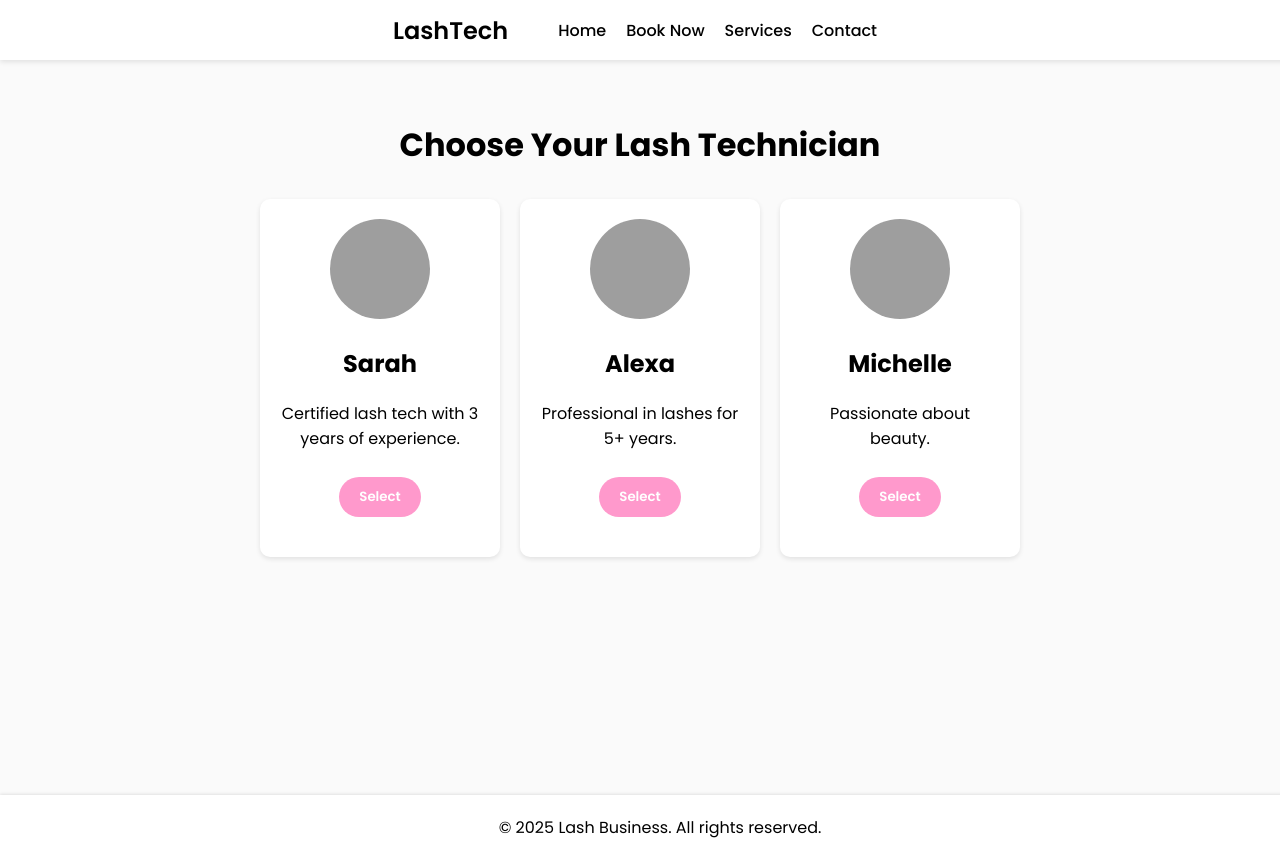
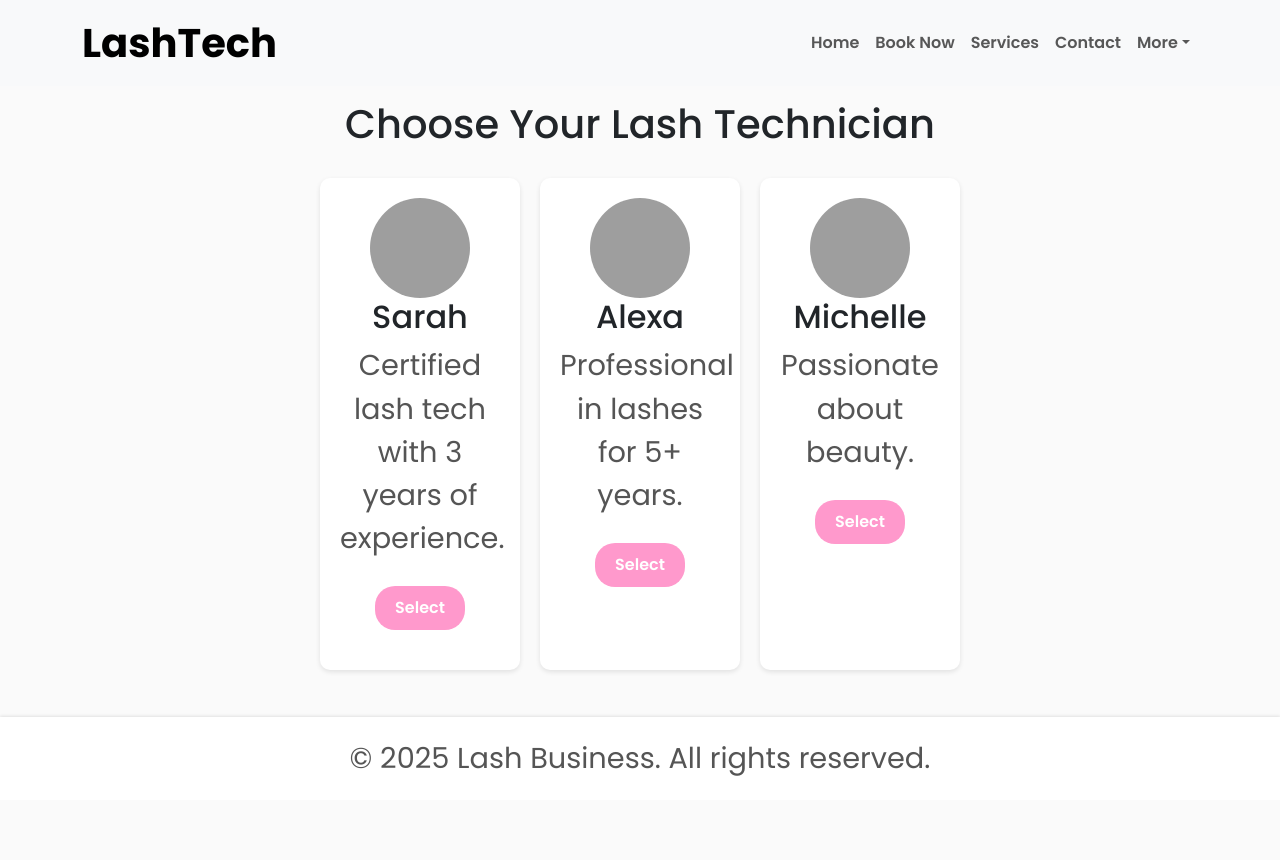
Before and after one commit to palmaisaias/GlamGo, a React (Vite) app: page /book in a window 1280 px wide. After the commit the page ends 800 px from the top, so only its background shows below. Built offline with nearby package versions, Linux system fonts and the light colour scheme; grey boxes are pictures that could not be loaded.

Commit message:
bootstrap possible fix

```diff
--- a/package.json
+++ b/package.json
@@ -10,8 +10,11 @@
     "preview": "vite preview"
   },
   "dependencies": {
+    "@popperjs/core": "^2.11.8",
+    "bootstrap": "^5.3.3",
     "framer-motion": "^11.16.1",
     "react": "^18.3.1",
+    "react-bootstrap": "^2.10.7",
     "react-dom": "^18.3.1",
     "react-icons": "^5.4.0",
     "react-router-dom": "^7.1.1"
--- a/src/App.jsx
+++ b/src/App.jsx
@@ -6,6 +6,7 @@ import SplashPage from "./pages/SplashPage";
 import LandingPage from "./pages/LandingPage";
 import BookNow from "./pages/BookNow";
 import TechnicianDetail from "./pages/TechnicianDetail";
+import "bootstrap/dist/css/bootstrap.min.css";
 
 function App() {
   return (
--- a/src/components/Navbar.css
+++ /dev/null
@@ -1,136 +0,0 @@
-/* src/components/Navbar.css */
-
-/* Navbar Container */
-.navbar {
-    position: fixed;
-    top: 0;
-    left: 0;
-    width: 100%; /* Use full width */
-    height: 60px;
-    background: #fff;
-    display: flex;
-    align-items: center;
-    justify-content:center; /* Align logo and menu icon on opposite sides */
-    padding: 0 20px;
-    box-shadow: 0 2px 5px rgba(0, 0, 0, 0.1);
-    z-index: 999;
-}
-
-/* Logo */
-.logo {
-    font-weight: 600;
-    font-size: 1.5rem;
-    color: #000;
-    text-decoration: none;
-}
-
-/* Hamburger Menu Icon */
-.menuIcon {
-    font-size: 2rem;
-    cursor: pointer;
-    display: none; /* Hidden by default, shown on small screens */
-    z-index: 1000;
-    color: #000;
-}
-
-/* Navigation Links */
-.navLinks {
-    list-style-type: none;
-    display: flex;
-    gap: 20px;
-    margin: 0;
-    padding: 50px;
-    flex-direction: row; /* Keep links horizontal by default */
-    justify-content: flex-end; /* Align links to the right */
-    align-items: center; /* Vertically center the links */
-    transition: transform 0.3s ease-in-out;
-}
-
-/* Individual Link Styling */
-.link {
-    text-decoration: none;
-    color: #000;
-    font-weight: 500;
-    font-size: 1rem;
-}
-
-/* Responsive Styles for Screens <= 768px */
-@media (max-width: 768px) {
-    .menuIcon {
-        display: block; /* Show hamburger menu */
-        position: relative;
-        padding-left: 23px;
-    }
-
-    .navLinks {
-        flex-direction: column; /* Stack links vertically */
-        position: fixed; /* Fixed positioning for overlay effect */
-        top: 0;
-        right: 0;
-        width: 80%; /* Cover a portion of the screen */
-        max-width: 300px; /* Set a maximum width */
-        height: 100vh;
-        background: #fff;
-        padding: 10px; /* Reduce padding for better alignment */
-        padding-top: 55px;
-        gap: 15px;
-        align-items: flex-end; /* Align links to the start (top-left) */
-        justify-content: flex-start; /* Ensure links start at the top */
-        box-shadow: -2px 0 5px rgba(0, 0, 0, 0.3);
-        transform: translateX(100%); /* Hidden off-screen by default */
-        transition: transform 0.3s ease-in-out;
-    }
-
-    .navLinks.open {
-        transform: translateX(0); /* Slide in from the right */
-    }
-
-    .link {
-        font-size: 1.2rem; /* Slightly larger text for easier tapping */
-    }
-}
-
-@media (max-width: 468px) {
-    .menuIcon {
-        display: block; /* Show hamburger menu */
-        position: relative;
-        padding-left: 23px;
-    }
-
-    .navLinks {
-        flex-direction: column; /* Stack links vertically */
-        position: fixed; /* Fixed positioning for overlay effect */
-        top: 0;
-        right: 0;
-        width: 80%; /* Cover a portion of the screen */
-        max-width: 300px; /* Set a maximum width */
-        height: 100vh;
-        background: #fff;
-        padding: 10px; /* Reduce padding for better alignment */
-        padding-top: 55px;
-        gap: 15px;
-        align-items: flex-end; /* Align links to the start (top-left) */
-        justify-content: flex-start; /* Ensure links start at the top */
-        box-shadow: -2px 0 5px rgba(0, 0, 0, 0.3);
-        transform: translateX(100%); /* Hidden off-screen by default */
-        transition: transform 0.3s ease-in-out;
-    }
-
-    .navLinks.open {
-        transform: translateX(0); /* Slide in from the right */
-    }
-
-    .link {
-        font-size: 1.2rem; /* Slightly larger text for easier tapping */
-    }
-}
-/* Further Adjustments for Screens <= 430px */
-@media (max-width: 430px) {
-    .menuIcon {
-        font-size: 2.5rem; /* Larger icon for smaller screens */
-    }
-
-    .link {
-        font-size: 1.4rem; /* Increase text size for small screens */
-    }
-}
--- a/src/components/Navbar.jsx
+++ b/src/components/Navbar.jsx
@@ -1,57 +1,60 @@
 // src/components/Navbar.jsx
 
-import React, { useState } from "react";
+import React from "react";
+import { Navbar, Nav, Container, NavDropdown } from "react-bootstrap";
 import { Link } from "react-router-dom";
-import { FaBars, FaTimes } from "react-icons/fa";
-import "./Navbar.css"; // Import the CSS file
 
-const Navbar = () => {
-  const [isOpen, setIsOpen] = useState(false);
+const BootstrapNavbar = () => {
+  return (
+    <Navbar bg="light" expand="lg" fixed="top">
+      <Container>
+        {/* Logo */}
+        <Navbar.Brand as={Link} to="/landing" className="fw-bold fs-1 fs-md-2 fs-lg-3 fs-xl-4">
+          LashTech
+        </Navbar.Brand>
 
-  // Toggle menu open/close state
-  const toggleMenu = () => {
-    setIsOpen((prevState) => !prevState);
-  };
+        {/* Hamburger Icon for Collapsible Menu */}
+        <Navbar.Toggle aria-controls="basic-navbar-nav" />
 
-  return (
-    <nav className="navbar">
-      {/* Logo Section */}
-      <div className="logo">
-        <Link to="/landing" style={{ textDecoration: "none", color: "#000" }}>
-          LashTech
-        </Link>
-      </div>
+        {/* Collapsible Menu */}
+        <Navbar.Collapse id="basic-navbar-nav">
+          <Nav className="ms-auto">
+            {/* Navigation Links */}
+            <Nav.Link as={Link} to="/landing" className="fw-semibold fs-6 fs-md-5 fs-lg-4 fs-xl-3">
+              Home
+            </Nav.Link>
+            <Nav.Link as={Link} to="/book" className="fw-semibold fs-6 fs-md-5 fs-lg-4 fs-xl-3">
+              Book Now
+            </Nav.Link>
+            <Nav.Link href="#services" className="fw-semibold fs-6 fs-md-5 fs-lg-4 fs-xl-3">
+              Services
+            </Nav.Link>
+            <Nav.Link href="#contact" className="fw-semibold fs-6 fs-md-5 fs-lg-4 fs-xl-3">
+              Contact
+            </Nav.Link>
 
-      {/* Hamburger Icon */}
-      <div className="menuIcon" onClick={toggleMenu}>
-        {isOpen ? <FaTimes /> : <FaBars />}
-      </div>
-
-      {/* Navigation Links */}
-      <ul className={`navLinks ${isOpen ? "open" : ""}`}>
-        <li>
-          <Link to="/landing" className="link" onClick={() => setIsOpen(false)}>
-            Home
-          </Link>
-        </li>
-        <li>
-          <Link to="/book" className="link" onClick={() => setIsOpen(false)}>
-            Book Now
-          </Link>
-        </li>
-        <li>
-          <a href="#services" className="link" onClick={() => setIsOpen(false)}>
-            Services
-          </a>
-        </li>
-        <li>
-          <a href="#contact" className="link" onClick={() => setIsOpen(false)}>
-            Contact
-          </a>
-        </li>
-      </ul>
-    </nav>
+            {/* Dropdown Menu */}
+            <NavDropdown
+              title="More"
+              id="nav-dropdown"
+              className="fw-semibold fs-6 fs-md-5 fs-lg-4 fs-xl-3"
+            >
+              <NavDropdown.Item href="#about" className="fs-6 fs-md-5 fs-lg-4 fs-xl-3">
+                About Us
+              </NavDropdown.Item>
+              <NavDropdown.Item href="#faq" className="fs-6 fs-md-5 fs-lg-4 fs-xl-3">
+                FAQ
+              </NavDropdown.Item>
+              <NavDropdown.Divider />
+              <NavDropdown.Item href="#feedback" className="fs-6 fs-md-5 fs-lg-4 fs-xl-3">
+                Feedback
+              </NavDropdown.Item>
+            </NavDropdown>
+          </Nav>
+        </Navbar.Collapse>
+      </Container>
+    </Navbar>
   );
 };
 
-export default Navbar;
+export default BootstrapNavbar;
--- a/src/pages/LandingPage.css
+++ b/src/pages/LandingPage.css
@@ -1,10 +1,14 @@
-/* lash-app/src/pages/LandingPage.css */
+/* General Reset */
+body, html {
+    margin: 0;
+    padding: 0;
+    width: 100%;
+    overflow-x: hidden;
+    font-family: 'Arial', sans-serif;
+}
 
-/* General Reset */
 .wrapper {
     width: 100%;
-    margin: 0;
-    padding: 0;
 }
 
 /* Hero Section */
@@ -16,167 +20,193 @@
     align-items: center;
     justify-content: center;
     text-align: center;
-    padding: 0 5%;
+    padding: 20px;
 }
 
-  .heroTitle {
-    font-size: 7vw;
-    margin: 0 0 10px 0;
+h1 {
+    font-size: 3.5rem; /* Larger, bold title for hero section */
+    font-weight: bold;
+    color: #333;
     line-height: 1.2;
+    margin-bottom: 20px;
 }
 
-  .heroSubtitle {
-    font-size: 4.5vw;
-    margin-bottom: 20px;
-    line-height: 1.4;
+p {
+    font-size: 1.8rem; /* Clear and readable subtitle */
+    color: #555;
+    margin-bottom: 30px;
+    line-height: 1.5;
 }
 
-  .bookNowButton {
-    background: #ff99cc;
-    color: #fff;
-    padding: 12px 20px;
-    border-radius: 30px;
+button {
+    background: #ff69b4;
+    color: white;
+    padding: 15px 30px;
+    border-radius: 50px;
     border: none;
-    font-size: 4.5vw;
+    font-size: 1.6rem;
     font-weight: 600;
     cursor: pointer;
     transition: background 0.3s ease, transform 0.2s ease;
 }
 
-  .bookNowButton:hover {
-    background: #ff80b0;
+button:hover {
+    background: #ff47a3;
     transform: scale(1.05);
 }
 
 /* Info Section */
 .infoSection {
-    padding: 10% 5%;
+    padding: 50px 20px;
+    background: #fff;
     text-align: center;
 }
 
-  .imagePlaceholder {
-    margin-top: 20px;
-    display: flex;
-    align-items: center;
-    justify-content: center;
+.infoSection h2 {
+    font-size: 2.5rem;
+    color: #333;
+    margin-bottom: 20px;
 }
 
-  .image {
-    width: 90%;
-    max-width: 500px;
-    height: auto;
+.infoSection p {
+    font-size: 1.4rem;
+    color: #666;
+    margin-bottom: 30px;
+}
+
+.infoSection img {
     border-radius: 10px;
     box-shadow: 0 4px 10px rgba(0, 0, 0, 0.1);
+    max-width: 100%;
+    height: auto;
 }
 
-  /* Contact Form */
-  .contactForm {
-    margin-top: 20px;
-    display: flex;
-    flex-direction: column;
-    align-items: center;
-    gap: 15px;
+/* Contact Section */
+.contactSection {
+    padding: 50px 20px;
+    background: #f8f9fa;
+    text-align: center;
 }
 
-  .formInput {
-    width: 90%;
-    max-width: 400px;
-    padding: 12px;
-    border-radius: 5px;
-    border: 1px solid #ccc;
-    font-size: 16px;
+.contactSection h2 {
+    font-size: 2.5rem;
+    margin-bottom: 20px;
+    color: #333;
 }
 
-  .formTextarea {
-    width: 90%;
-    max-width: 400px;
-    padding: 12px;
-    border-radius: 5px;
-    border: 1px solid #ccc;
-    font-size: 16px;
+.contactSection p {
+    font-size: 1.4rem;
+    color: #555;
+    margin-bottom: 40px;
 }
 
-  .submitButton {
-    background: #ff99cc;
-    color: #fff;
-    padding: 10px 20px;
+.contactSection form {
+    max-width: 600px;
+    margin: 0 auto;
+}
+
+.contactSection input,
+.contactSection textarea {
+    width: 100%;
+    font-size: 1.4rem;
+    padding: 12px;
+    margin-bottom: 20px;
+    border-radius: 8px;
+    border: 1px solid #ccc;
+    box-shadow: 0 2px 5px rgba(0, 0, 0, 0.1);
+}
+
+.contactSection input:focus,
+.contactSection textarea:focus {
+    border-color: #ff69b4;
+    outline: none;
+    box-shadow: 0 0 5px rgba(255, 105, 180, 0.5);
+}
+
+.contactSection button {
+    width: 100%;
+    background: #ff69b4;
+    color: white;
+    padding: 15px;
     border: none;
-    border-radius: 5px;
-    font-size: 16px;
+    border-radius: 50px;
+    font-size: 1.5rem;
     cursor: pointer;
     transition: background 0.3s ease, transform 0.2s ease;
 }
 
-  .submitButton:hover {
-    background: #ff80b0;
+.contactSection button:hover {
+    background: #ff47a3;
     transform: scale(1.05);
 }
 
-  /* Link Styling */
-  .link {
-    text-decoration: none;
+/* Mobile Responsiveness */
+@media (max-width: 768px) {
+    h1 {
+        font-size: 3rem; /* Adjust hero title for smaller screens */
     }
 
-  /* Mobile-First Adjustments */
-  @media screen and (max-width: 1290px) {
-    .heroTitle {
-      font-size: 6.5vw;
+    p {
+        font-size: 1.6rem; /* Adjust paragraph for readability */
     }
 
-    .heroSubtitle {
-      font-size: 4vw;
+    button {
+        font-size: 1.4rem;
+        padding: 12px 25px;
     }
 
-    .bookNowButton {
-      font-size: 4vw;
-      padding: 10px 18px;
+    .infoSection h2,
+    .contactSection h2 {
+        font-size: 2rem; /* Adjust section titles */
     }
 
-    .infoSection {
-      padding: 8% 5%;
+    .infoSection p,
+    .contactSection p {
+        font-size: 1.2rem; /* Adjust section subtitles */
     }
 
-    .formInput, .formTextarea {
-      padding: 10px;
-      font-size: 14px;
+    .contactSection input,
+    .contactSection textarea {
+        font-size: 1.2rem; /* Adjust form field size */
     }
 
-    .submitButton {
-      font-size: 14px;
-      padding: 8px 16px;
+    .contactSection button {
+        font-size: 1.4rem;
+        padding: 12px;
     }
 }
 
 /* Fine-Tuning for iPhone 15 Pro Max */
 @media screen and (device-width: 1290px) and (device-height: 2796px) and (-webkit-device-pixel-ratio: 3) {
-    .heroTitle {
-      font-size: 6vw;
-      margin-bottom: 8px;
+    h1 {
+        font-size: 3.8rem;
     }
 
-    .heroSubtitle {
-      font-size: 4vw;
-      margin-bottom: 15px;
+    p {
+        font-size: 1.8rem;
     }
 
-    .bookNowButton {
-      font-size: 3.8vw;
-      padding: 10px 16px;
+    button {
+        font-size: 1.6rem;
+        padding: 15px 30px;
     }
 
-    .image {
-      width: 85%;
+    .infoSection h2,
+    .contactSection h2 {
+        font-size: 2.5rem;
     }
 
-    .formInput, .formTextarea {
-      width: 95%;
-      max-width: 500px;
-      padding: 12px;
-      font-size: 15px;
+    .infoSection p,
+    .contactSection p {
+        font-size: 1.4rem;
     }
 
-    .submitButton {
-      padding: 10px 18px;
-      font-size: 15px;
+    .contactSection input,
+    .contactSection textarea {
+        font-size: 1.3rem;
+    }
+
+    .contactSection button {
+        font-size: 1.5rem;
     }
 }
--- a/src/pages/LandingPage.jsx
+++ b/src/pages/LandingPage.jsx
@@ -1,44 +1,75 @@
 // lash-app/src/pages/LandingPage.jsx
 
 import React from "react";
-import Navbar from "../components/Navbar";
-import Footer from "../components/Footer";
 import { motion } from "framer-motion";
 import { Link } from "react-router-dom";
+import { Navbar, Nav, Container, NavDropdown, Button, Row, Col, Form } from "react-bootstrap";
+import Footer from "../components/Footer";
 import "./LandingPage.css";
 
 const LandingPage = () => {
   return (
     <div className="wrapper">
-      <Navbar />
-      <div className="heroSection">
+      {/* Bootstrap Navbar */}
+      <Navbar bg="light" expand="lg" fixed="top">
+        <Container>
+          <Navbar.Brand as={Link} to="/landing" className="fw-bold">
+            LashTech
+          </Navbar.Brand>
+          <Navbar.Toggle aria-controls="basic-navbar-nav" />
+          <Navbar.Collapse id="basic-navbar-nav">
+            <Nav className="ms-auto">
+              <Nav.Link as={Link} to="/landing" className="fw-semibold">
+                Home
+              </Nav.Link>
+              <Nav.Link as={Link} to="/book" className="fw-semibold">
+                Book Now
+              </Nav.Link>
+              <Nav.Link href="#services" className="fw-semibold">
+                Services
+              </Nav.Link>
+              <Nav.Link href="#contact" className="fw-semibold">
+                Contact
+              </Nav.Link>
+              <NavDropdown title="More" id="nav-dropdown" className="fw-semibold">
+                <NavDropdown.Item href="#about">About Us</NavDropdown.Item>
+                <NavDropdown.Item href="#faq">FAQ</NavDropdown.Item>
+                <NavDropdown.Divider />
+                <NavDropdown.Item href="#feedback">Feedback</NavDropdown.Item>
+              </NavDropdown>
+            </Nav>
+          </Navbar.Collapse>
+        </Container>
+      </Navbar>
+
+      {/* Hero Section */}
+      <Container fluid className="heroSection text-center bg-light py-5">
         <motion.div
           initial={{ y: -50, opacity: 0 }}
           animate={{ y: 0, opacity: 1 }}
           transition={{ duration: 1 }}
         >
-          <h1 className="heroTitle">Welcome to Lash Services on the Go</h1>
-          <p className="heroSubtitle">
+          <h1 className="display-4 fw-bold mb-3">Welcome to Lash Services on the Go</h1>
+          <p className="lead mb-4">
             Get professional lash extensions delivered right to your door.
           </p>
-          <Link to="/book" className="link">
-            <motion.button
-              whileHover={{ scale: 1.05 }}
-              whileTap={{ scale: 0.95 }}
-              className="bookNowButton"
-            >
+          <Link to="/book">
+            <Button variant="primary" size="lg" className="bookNowButton">
               Book Now
-            </motion.button>
+            </Button>
           </Link>
         </motion.div>
-      </div>
+      </Container>
 
-      <section className="infoSection" id="services">
+      {/* Services Section */}
+      <Container id="services" className="py-5">
+        <Row className="text-center mb-4">
           <motion.h2
             initial={{ opacity: 0 }}
             whileInView={{ opacity: 1 }}
             viewport={{ once: true }}
             transition={{ duration: 1 }}
+            className="fw-bold"
           >
             Our Services
           </motion.h2>
@@ -51,21 +82,27 @@ const LandingPage = () => {
             Explore a range of professional lash styles tailored to suit your
             needs. Get the perfect look delivered straight to your home.
           </motion.p>
-        <div className="imagePlaceholder">
+        </Row>
+        <Row className="justify-content-center">
+          <Col md={6}>
             <img
               src="https://images.unsplash.com/photo-1535310172250-0dcb6b63324e?q=80&w=1170&auto=format&fit=crop&ixlib=rb-4.0.3&ixid=M3wxMjA3fDB8MHxwaG90by1wYWdlfHx8fGVufDB8fHx8fA%3D%3D"
               alt="Lash styles example"
-            className="image"
+              className="img-fluid rounded shadow"
             />
-        </div>
-      </section>
+          </Col>
+        </Row>
+      </Container>
 
-      <section className="infoSection" id="contact">
+      {/* Contact Section */}
+      <Container id="contact" className="py-5 bg-light">
+        <Row className="text-center mb-4">
           <motion.h2
             initial={{ opacity: 0 }}
             whileInView={{ opacity: 1 }}
             viewport={{ once: true }}
             transition={{ duration: 1 }}
+            className="fw-bold"
           >
             Contact Us
           </motion.h2>
@@ -75,41 +112,33 @@ const LandingPage = () => {
             viewport={{ once: true }}
             transition={{ duration: 1 }}
           >
-          Ready to glam up your lashes? We’re just a booking away. Reach out to
-          us below.
+            Ready to glam up your lashes? We’re just a booking away. Reach out to us below.
           </motion.p>
-        <div className="imagePlaceholder">
-          <img
-            src="https://images.unsplash.com/photo-1526045478516-99145907023c?q=80&w=1170&auto=format&fit=crop&ixlib=rb-4.0.3&ixid=M3wxMjA3fDB8MHxwaG90by1wYWdlfHx8fGVufDB8fHx8fA%3D%3D"
-            alt="Contact us"
-            className="image"
-          />
-        </div>
-        <form className="contactForm">
-          <input
-            type="text"
-            name="name"
-            placeholder="Your Name"
-            className="formInput"
-          />
-          <input
-            type="email"
-            name="email"
-            placeholder="Your Email"
-            className="formInput"
-          />
-          <textarea
-            name="message"
-            placeholder="Your Message"
-            rows="5"
-            className="formTextarea"
-          />
-          <button type="submit" className="submitButton">
+        </Row>
+        <Row className="justify-content-center">
+          <Col md={6}>
+            <Form>
+              <Form.Group controlId="formName" className="mb-3">
+                <Form.Label>Your Name</Form.Label>
+                <Form.Control type="text" placeholder="Enter your name" />
+              </Form.Group>
+              <Form.Group controlId="formEmail" className="mb-3">
+                <Form.Label>Your Email</Form.Label>
+                <Form.Control type="email" placeholder="Enter your email" />
+              </Form.Group>
+              <Form.Group controlId="formMessage" className="mb-3">
+                <Form.Label>Your Message</Form.Label>
+                <Form.Control as="textarea" rows={5} placeholder="Enter your message" />
+              </Form.Group>
+              <Button variant="primary" type="submit" className="w-100">
                 Send Message
-          </button>
-        </form>
-      </section>
+              </Button>
+            </Form>
+          </Col>
+        </Row>
+      </Container>
 
+      {/* Footer */}
       <Footer />
     </div>
   );
```
Also changed, not shown: 1 other file (tests, documents, lock files or other folders). Lines whose indentation alone changed are shown as unchanged.
